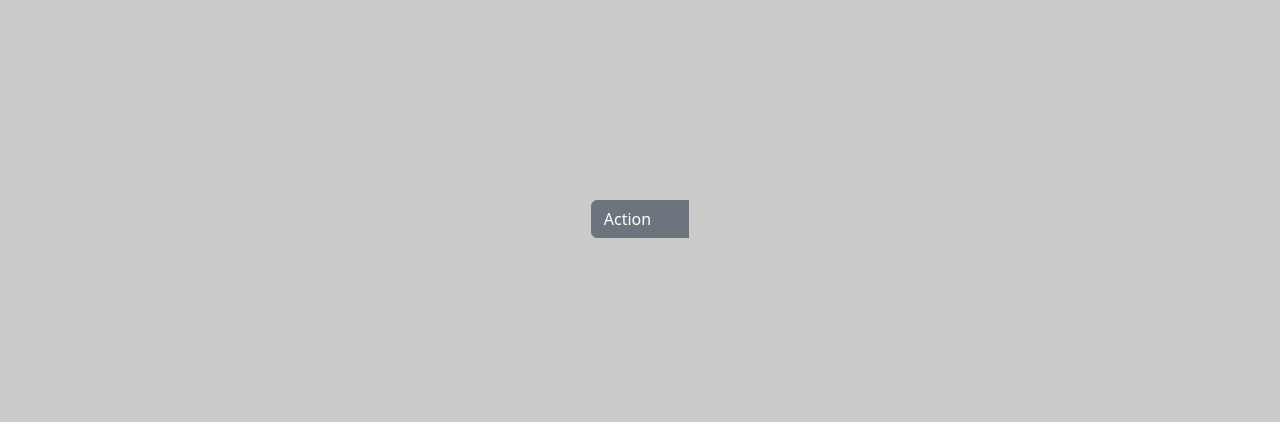
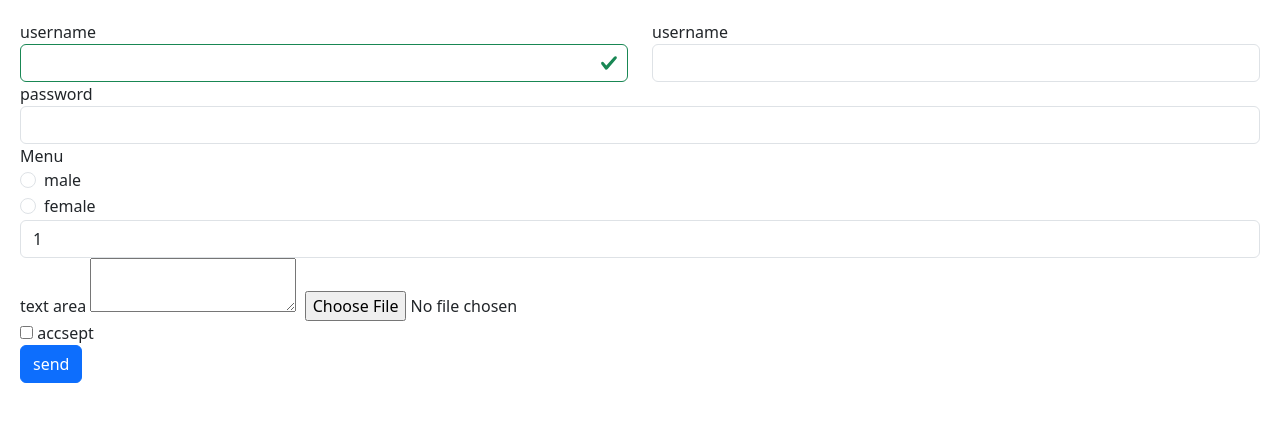
Before and after one commit to Behnamfalahii/Innovation-Infusion, a website: page index.html in a window 1280 px wide. Drawn offline with nearby package versions, Linux system fonts and the light colour scheme.

Commit message:
add-form-validat

```diff
--- a/index.html
+++ b/index.html
@@ -6,18 +6,57 @@
   <title>Document</title>
   <link rel="stylesheet" href="./node_modules/bootstrap/dist/css/bootstrap.css"/>
 </head>
-<body style="background:rgb(205, 202, 202)">
-<div class="text-center" style="margin-top: 200px;">
-   <div class="btn-group">
-   <button class="btn btn-secondary" type="button">Action</button>
-   <a class="btn btn-secondary dropdown-bs-toggle" href="#" role="button" data-bs-toggle="dropdown"></a>
-      <div class="dropdown-menu">
-         <a href="#iddropdown" class="dropdown-item">atem one</a>
-         <a href="#iddropdown" class="dropdown-item">atem two</a>
-         <a href="#iddropdown" class="dropdown-item">atem three</a>
+<body style="margin: 20px;">
+<form class="needs-validation" novalidate >
+  <div class="row">
+    <div class="col-md-6"><div class="form-group">
+      <label for="username">username</label>
+      <input minlength="5" class="form-control is-valid" type="text" name="username" id="username">
+      <div class="invalid-feedback is-invalid">
+        is not difine
       </div>
-   </div>
+    </div>
+  </div>
+    <div class="col-md-6"><div class="form-group">
+      <label for="username">username</label>
+      <input required class="form-control" type="text" name="username" id="username">
+      <div class="valid-feedback">
+        looks good
+      </div>
+    </div>
+  </div>
+  </div>
+
+  <label for="password">password</label>
+  <input class="form-control" type="text" name="password" id="password">
+  <label for="select1">Menu</label>
+<div class="form-group">
+  <div class="form-check form-check-blok">
+    <input type="radio" id="male" name="gender" class="form-check-input">
+    <label for="male" class="form-check-label">male</label>
+  </div>
+  <div class="form-check form-check-blok">
+    <input type="radio" id="female" name="gender" class="form-check-input">
+    <label for="female" class="form-check-label">female</label>
+  </div>
 </div>
+  <select class="form-control"  name="Menu" id="select1">
+    <option value="select1">1</option>
+    <option value="select1">2</option>
+    <option value="select1">3</option>
+    <option value="select1">4</option>
+  </select>
+ <label for="textarea">text area</label>
+ <textarea class="form-control-file" name="" id="textarea"></textarea>
+
+ <label for="fileinput"></label>
+ <input class="form-control-file" type="file" id="fileinput">
+  <div class="form-chek">
+    <input type="checkbox" id="accept" name="gender" class="form-chek-input">
+    <label for="accept" class="form-chek-label">accsept</label>
+  </div>
+  <button class="btn btn-primary" type="submit">send</button>
+</form>
 
 
   <script src="./jquery-3.7.1.slim.min.js"></script>
```
